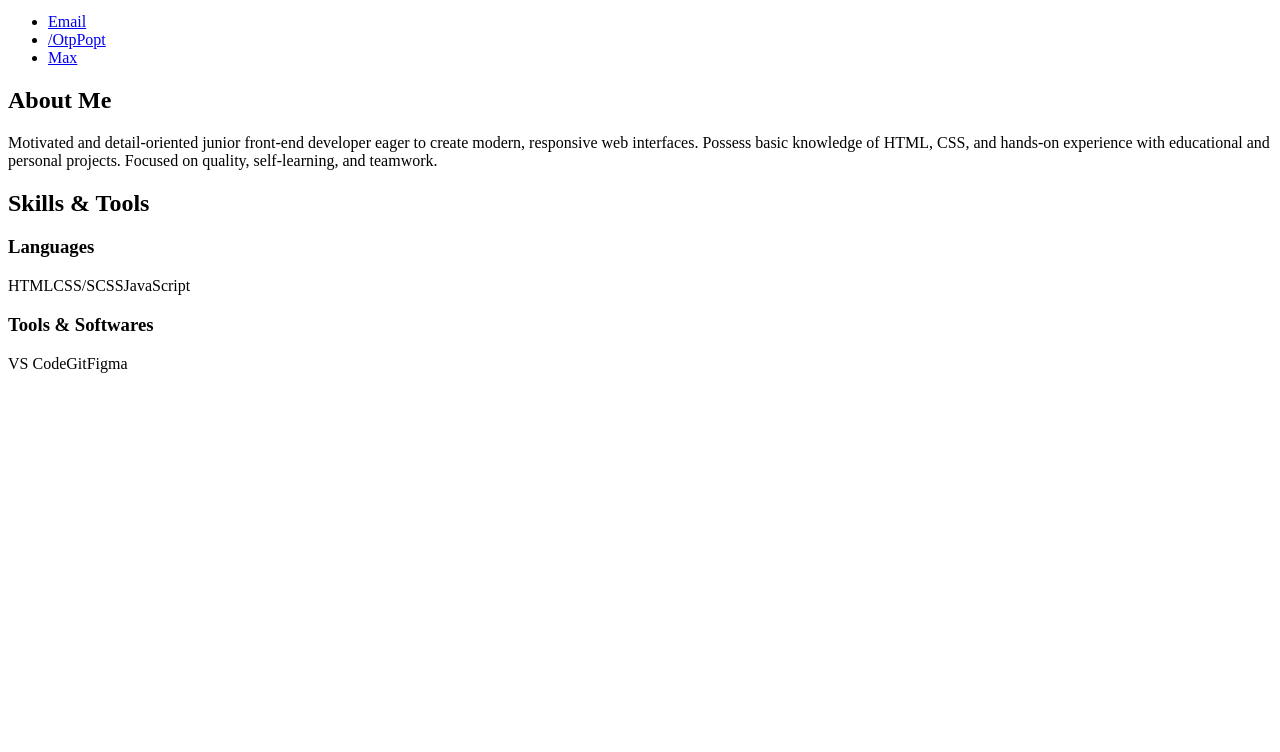
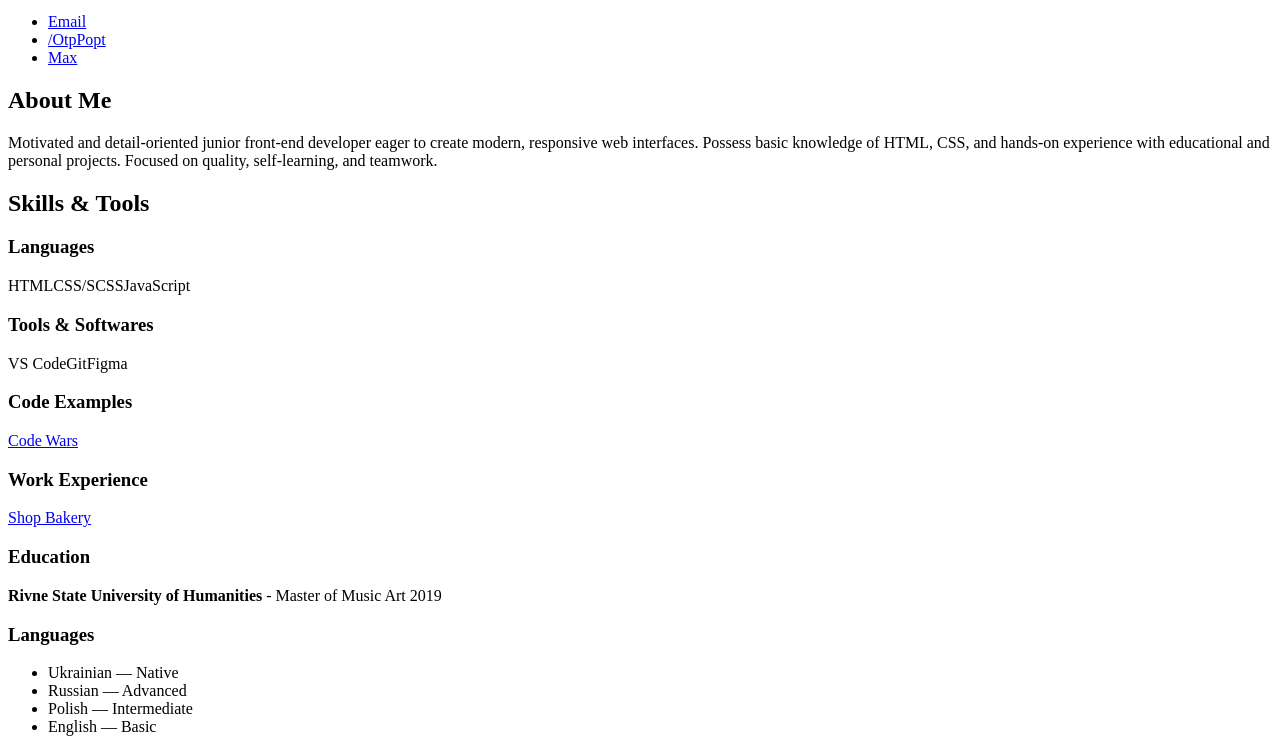
Before and after one commit to OtpPopt/rsschool-cv, a plain HTML site: page index.html in a window 1280 px wide. Shown: the part 148-900 px from the top of the page. Before the commit the page ends 800 px from the top, so only its background shows below. Drawn offline with Linux system fonts and the light colour scheme.

Commit message:
feat: complited main section

```diff
--- a/index.html
+++ b/index.html
@@ -40,28 +40,47 @@
                 <h2>Skills & Tools</h2>
             </div>
             <div class="tags">
-                <div><h3>Languages</h3></div>
+                <div>
+                    <h3>Languages</h3>
+                </div>
                 <div><span class="tag">HTML</span><span class="tag">CSS/SCSS</span><span class="tag">JavaScript</span>
                 </div>
-                <div><h3>Tools & Softwares</h3></div>
+                <div>
+                    <h3>Tools & Softwares</h3>
+                </div>
                 <div><span class="tag">VS Code</span><span class="tag">Git</span><span class="tag">Figma</span></div>
             </div>
         </section>
-        <section class="code_exaples">
-            <div></div>
-            <div></div>
+        <section class="code_examples">
+            <div>
+                <h3>Code Examples</h3>
+            </div>
+            <div><a href="https://www.codewars.com/dashboard">Code Wars</a></div>
         </section>
         <section class="experience">
-            <div></div>
-            <div></div>
+            <div>
+                <h3>Work Experience</h3>
+            </div>
+            <div><a href="https://github.com/OtpPopt/GeniusTest.git">Shop Bakery</a></div>
         </section>
         <section class="education">
-            <div></div>
-            <div></div>
+            <div>
+                <h3>Education</h3>
+            </div>
+            <div><strong>Rivne State University of Humanities</strong> - Master of Music Art 2019</div>
         </section>
         <section class="languages">
-            <div></div>
-            <div></div>
+            <div>
+                <h3>Languages</h3>
+            </div>
+            <div>
+                <ul>
+                    <li>Ukrainian — Native</li>
+                    <li>Russian — Advanced</li>
+                    <li>Polish — Intermediate</li>
+                    <li>English — Basic</li>
+                </ul>
+            </div>
         </section>
     </main>
 
```
